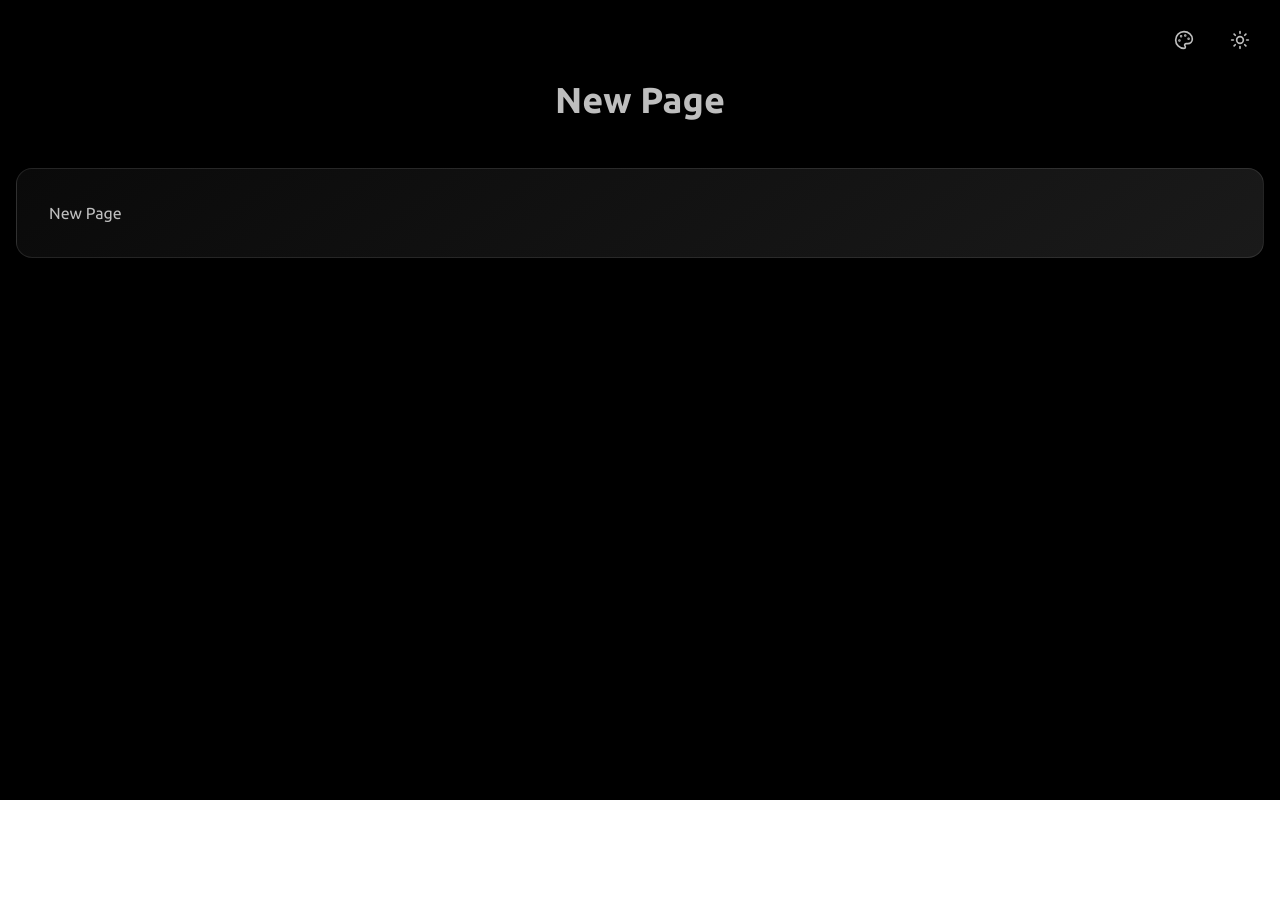
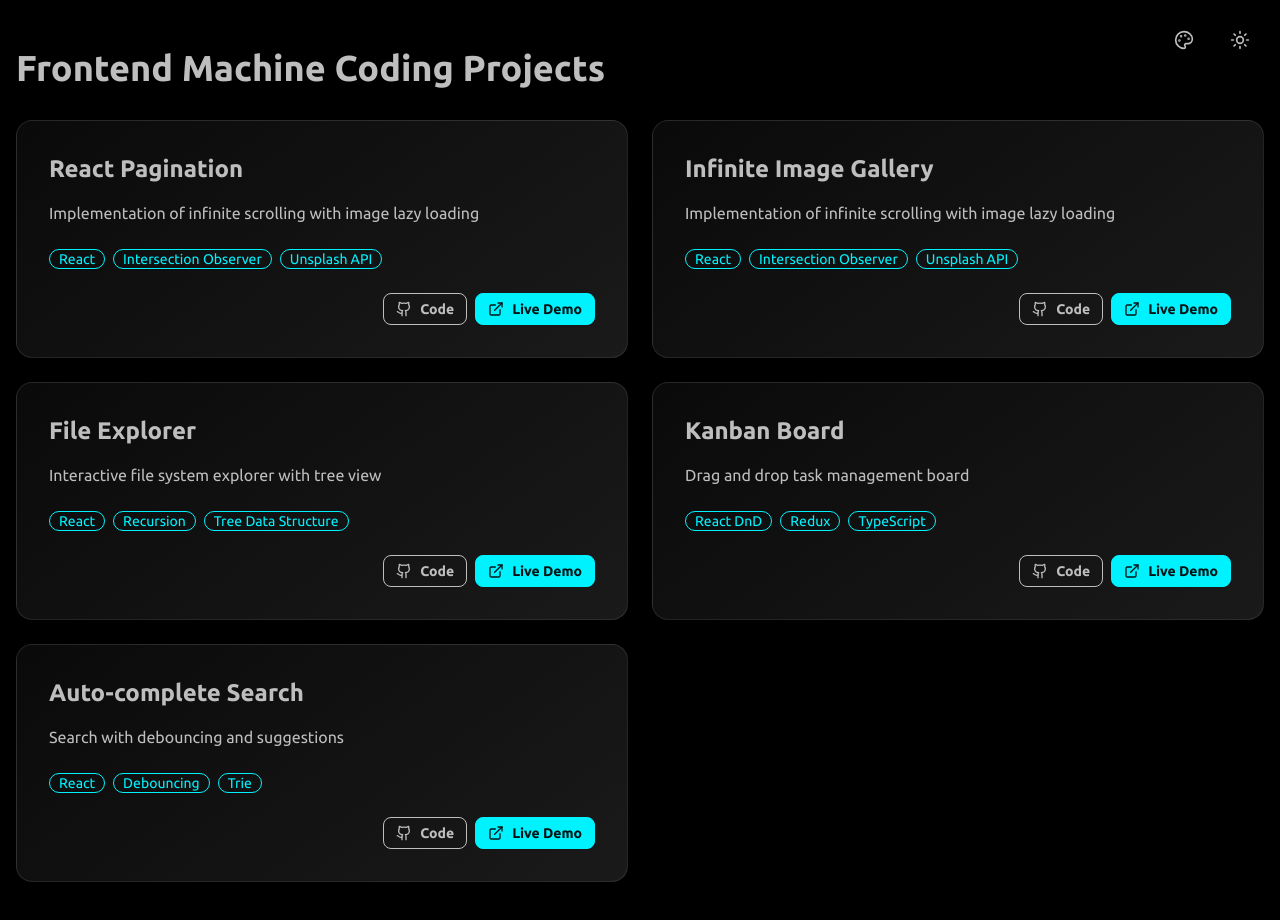
Before and after one commit to himanshurahi/frontend-machine-coding, a React (Vite) app: page / in a window 1280 px wide. Shown: the top 920 px of the page. Before the commit the page ends 800 px from the top, so only its background shows below. Built offline with nearby package versions, Linux system fonts and the light colour scheme.

Commit message:
Updated Structure

```diff
--- a/index.html
+++ b/index.html
@@ -4,7 +4,7 @@
     <meta charset="UTF-8" />
     <link rel="icon" type="image/svg+xml" href="/vite.svg" />
     <meta name="viewport" content="width=device-width, initial-scale=1.0" />
-    <title>Himanshu Rahi | Portfolio</title>
+    <title>Frontend Machine Coding</title>
   </head>
   <body>
     <div id="root"></div>
--- a/src/App.tsx
+++ b/src/App.tsx
@@ -1,11 +1,13 @@
 import { BrowserRouter as Router, Routes, Route } from "react-router-dom";
 import { Home } from "./pages/Home";
+import { Pagination } from "./pages/Pagination/index";
 
 function App() {
   return (
     <Router>
       <Routes>
         <Route path="/" element={<Home />} />
+        <Route path="/pagination" element={<Pagination />} />
       </Routes>
     </Router>
   );
--- a/src/pages/Home.tsx
+++ b/src/pages/Home.tsx
@@ -1,20 +1,107 @@
+import { motion } from "framer-motion";
 import { ThemeToggle } from "../components/ThemeToggle";
+import { ArrowLeft, ExternalLink, Github } from "lucide-react";
+import { Link } from "react-router-dom";
 
 export const Home = () => {
+  const projects = [
+    {
+      title: "React Pagination",
+      description:
+        "Implementation of infinite scrolling with image lazy loading",
+      demo: "/pagination",
+      github: "https://github.com/yourusername/infinite-gallery",
+      tags: ["React", "Intersection Observer", "Unsplash API"],
+    },
+    {
+      title: "Infinite Image Gallery",
+      description:
+        "Implementation of infinite scrolling with image lazy loading",
+      demo: "https://example.com/infinite-gallery",
+      github: "https://github.com/yourusername/infinite-gallery",
+      tags: ["React", "Intersection Observer", "Unsplash API"],
+    },
+    {
+      title: "File Explorer",
+      description: "Interactive file system explorer with tree view",
+      demo: "https://example.com/file-explorer",
+      github: "https://github.com/yourusername/file-explorer",
+      tags: ["React", "Recursion", "Tree Data Structure"],
+    },
+    {
+      title: "Kanban Board",
+      description: "Drag and drop task management board",
+      demo: "https://example.com/kanban",
+      github: "https://github.com/yourusername/kanban",
+      tags: ["React DnD", "Redux", "TypeScript"],
+    },
+    {
+      title: "Auto-complete Search",
+      description: "Search with debouncing and suggestions",
+      demo: "https://example.com/autocomplete",
+      github: "https://github.com/yourusername/autocomplete",
+      tags: ["React", "Debouncing", "Trie"],
+    },
+  ];
+
   return (
     <div className="min-h-screen bg-base-100 text-base-content">
       <ThemeToggle />
-      <section className="py-20 bg-base-100">
-        <div className="container mx-auto px-4">
-          <h2 className="text-4xl font-bold text-center mb-12">New Page</h2>
-
-          <div className="space-y-8">
-            <div className="card bg-base-200 shadow-xl">
-              <div className="card-body">New Page</div>
-            </div>
-          </div>
+      <div className="container mx-auto px-4 py-12">
+        <div className="flex items-center gap-4 mb-8">
+          <motion.h1
+            initial={{ opacity: 0, y: 20 }}
+            animate={{ opacity: 1, y: 0 }}
+            className="text-4xl font-bold"
+          >
+            Frontend Machine Coding Projects
+          </motion.h1>
         </div>
-      </section>
+        <div className="grid grid-cols-1 md:grid-cols-2 gap-6">
+          {projects.map((project, index) => (
+            <motion.div
+              key={index}
+              initial={{ opacity: 0, y: 20 }}
+              animate={{ opacity: 1, y: 0 }}
+              transition={{ duration: 0.5, delay: index * 0.1 }}
+              className="card bg-base-200 shadow-xl hover:shadow-2xl transition-all duration-300"
+            >
+              <div className="card-body">
+                <h2 className="card-title text-2xl mb-2">{project.title}</h2>
+                <p className="mb-4">{project.description}</p>
+                <div className="flex flex-wrap gap-2 mb-4">
+                  {project.tags.map((tag, tagIndex) => (
+                    <span
+                      key={tagIndex}
+                      className="badge badge-primary badge-outline"
+                    >
+                      {tag}
+                    </span>
+                  ))}
+                </div>
+                <div className="card-actions justify-end">
+                  <a
+                    href={project.github}
+                    target="_blank"
+                    rel="noopener noreferrer"
+                    className="btn btn-outline btn-sm gap-2"
+                  >
+                    <Github className="w-4 h-4" /> Code
+                  </a>
+                  <a
+                    href={project.demo}
+                    target="_blank"
+                    rel="noopener noreferrer"
+                    className="btn btn-primary btn-sm gap-2"
+                  >
+                    <ExternalLink className="w-4 h-4" /> Live Demo
+                  </a>
+                </div>
+              </div>
+            </motion.div>
+          ))}
+        </div>
+      </div>
     </div>
   );
 };
--- /dev/null
+++ b/src/pages/Pagination/index.tsx
@@ -0,0 +1,61 @@
+import { motion } from "framer-motion";
+import { ThemeToggle } from "../../components/ThemeToggle";
+import { ArrowLeft, ExternalLink, Github } from "lucide-react";
+import { Link } from "react-router-dom";
+
+export const Pagination = () => {
+  return (
+    <div className="min-h-screen bg-base-100 text-base-content">
+      <ThemeToggle />
+      <div className="container mx-auto px-4 py-12">
+        <div className="flex items-center gap-4 mb-8">
+          <motion.h1
+            initial={{ opacity: 0, y: 20 }}
+            animate={{ opacity: 1, y: 0 }}
+            className="text-4xl font-bold"
+          >
+            Pagination
+          </motion.h1>
+        </div>
+        <div className="conatiner bg-base-300">
+          <div className="overflow-x-auto">
+            <table className="table">
+              {/* head */}
+              <thead>
+                <tr>
+                  <th></th>
+                  <th>Name</th>
+                  <th>Job</th>
+                  <th>Favorite Color</th>
+                </tr>
+              </thead>
+              <tbody>
+                {/* row 1 */}
+                <tr>
+                  <th>1</th>
+                  <td>Cy Ganderton</td>
+                  <td>Quality Control Specialist</td>
+                  <td>Blue</td>
+                </tr>
+                {/* row 2 */}
+                <tr className="hover">
+                  <th>2</th>
+                  <td>Hart Hagerty</td>
+                  <td>Desktop Support Technician</td>
+                  <td>Purple</td>
+                </tr>
+                {/* row 3 */}
+                <tr>
+                  <th>3</th>
+                  <td>Brice Swyre</td>
+                  <td>Tax Accountant</td>
+                  <td>Red</td>
+                </tr>
+              </tbody>
+            </table>
+          </div>
+        </div>
+      </div>
+    </div>
+  );
+};
--- a/tsconfig.json
+++ b/tsconfig.json
@@ -8,6 +8,8 @@
     "baseUrl": ".",
     "paths": {
       "@/*": ["./src/*"]
-    }
+    },
+    "allowJs": true,
+    "jsx": "react-jsx"
   }
 }
```
